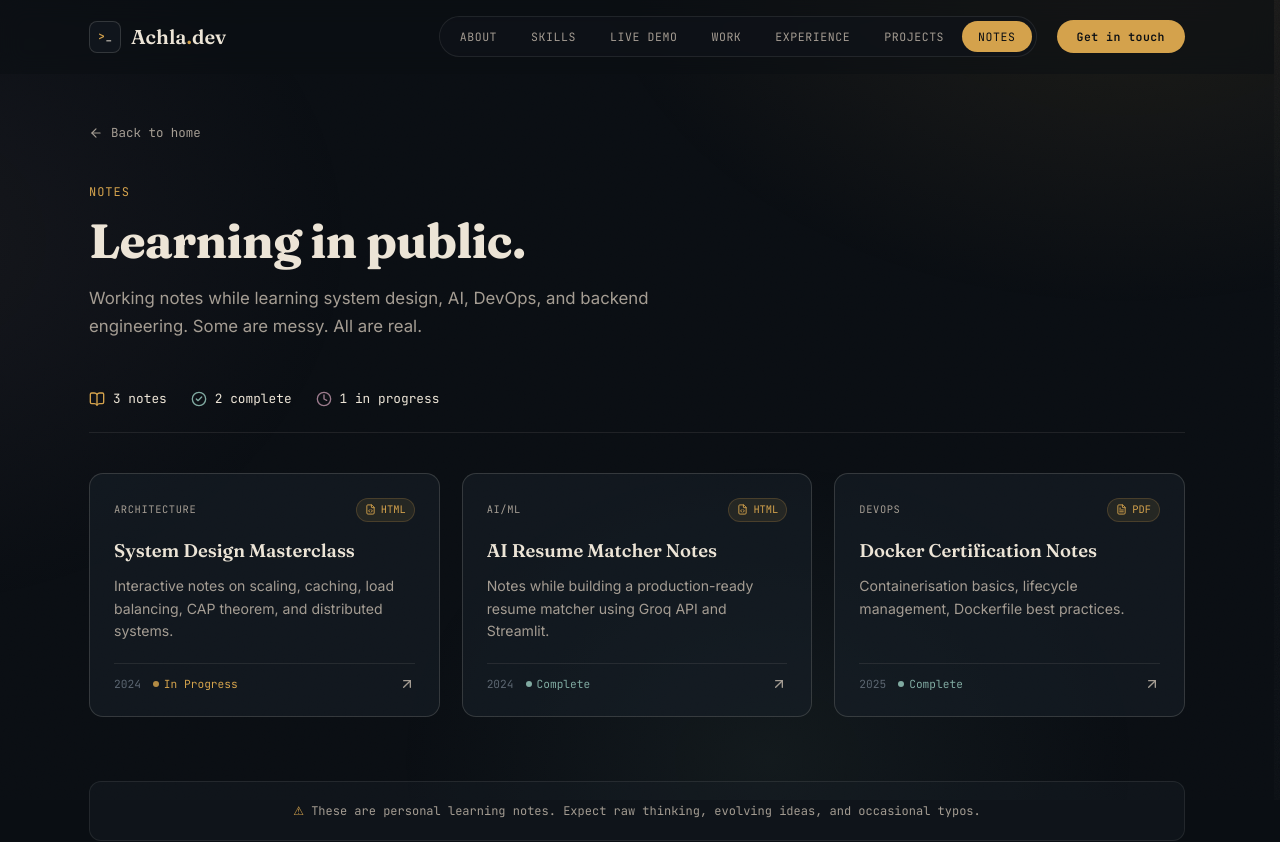
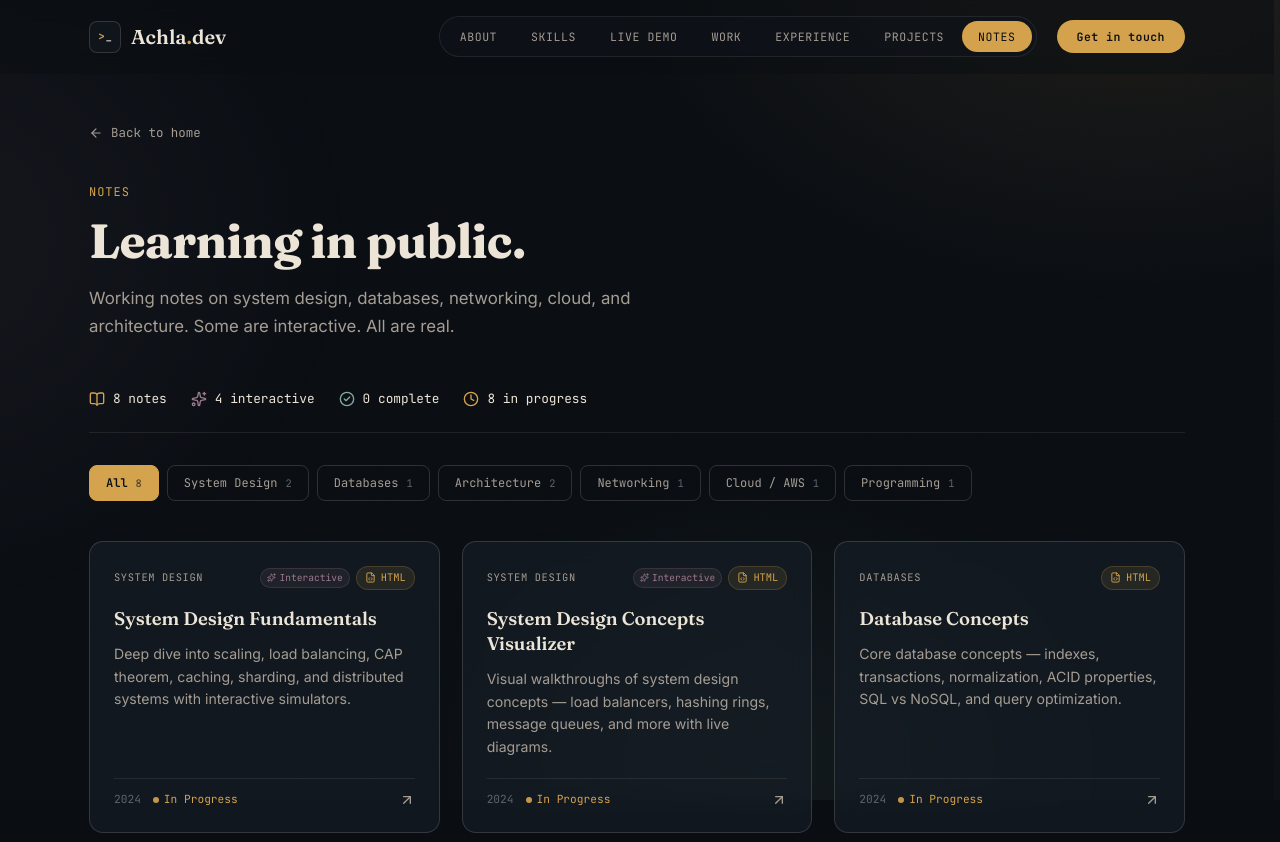
Before and after one commit to achla26/ash-portfolio, a Next.js app: page /notes in a window 1280 px wide. Shown: the top 842 px of the page. Built offline with nearby package versions, Linux system fonts and the light colour scheme.

Commit message:
feat: enhance Notes page with category filters and interactive note indicators; update notes data structure

```diff
--- a/src/app/notes/page.tsx
+++ b/src/app/notes/page.tsx
@@ -1,10 +1,12 @@
 "use client";
 
+import { useState } from "react";
 import Link from "next/link";
+import { motion, AnimatePresence } from "framer-motion";
 import { Container } from "@/components/layout/Container";
 import { Section } from "@/components/layout/Section";
 import { ScrollReveal } from "@/components/effects/ScrollReveal";
-import { notes } from "@/data/notes";
+import { notes, getNoteCategories, getNotesByCategory } from "@/data/notes";
 import {
   FileText,
   FileCode,
@@ -14,7 +16,9 @@ import {
   BookOpen,
   CheckCircle2,
   Clock,
+  Sparkles,
 } from "lucide-react";
+import { cn } from "@/lib/utils";
 
 function getFormatIcon(format: string, size = 13) {
   switch (format) {
@@ -28,6 +32,15 @@ function getFormatIcon(format: string, size = 13) {
 }
 
 export default function NotesPage() {
+  const [activeCategory, setActiveCategory] = useState("All");
+  const categories = getNoteCategories();
+  const filteredNotes = getNotesByCategory(activeCategory);
+
+  const getCategoryCount = (cat: string) => {
+    if (cat === "All") return notes.length;
+    return notes.filter((n) => n.category === cat).length;
+  };
+
   return (
     <Section className="pt-12">
       <Container>
@@ -55,19 +68,25 @@ export default function NotesPage() {
               Learning in public.
             </h1>
             <p className="text-paper-dim text-[1.05rem] leading-[1.7] max-w-[56ch]">
-              Working notes while learning system design, AI, DevOps, and
-              backend engineering. Some are messy. All are real.
+              Working notes on system design, databases, networking, cloud, and
+              architecture. Some are interactive. All are real.
             </p>
           </div>
         </ScrollReveal>
 
         {/* Stats bar */}
         <ScrollReveal>
-          <div className="flex items-center gap-6 mb-10 pb-6 border-b border-line flex-wrap">
+          <div className="flex items-center gap-6 mb-8 pb-6 border-b border-line flex-wrap">
             <div className="flex items-center gap-2">
               <BookOpen size={16} className="text-amber" />
               <span className="font-mono text-[0.8rem] text-paper">
                 {notes.length} notes
+              </span>
+            </div>
+            <div className="flex items-center gap-2">
+              <Sparkles size={16} className="text-mauve" />
+              <span className="font-mono text-[0.8rem] text-paper">
+                {notes.filter((n) => n.interactive).length} interactive
               </span>
             </div>
             <div className="flex items-center gap-2">
@@ -77,7 +96,7 @@ export default function NotesPage() {
               </span>
             </div>
             <div className="flex items-center gap-2">
-              <Clock size={16} className="text-mauve" />
+              <Clock size={16} className="text-amber" />
               <span className="font-mono text-[0.8rem] text-paper">
                 {notes.filter((n) => n.status === "In Progress").length} in
                 progress
@@ -86,14 +105,53 @@ export default function NotesPage() {
           </div>
         </ScrollReveal>
 
+        {/* Category filters */}
+        <ScrollReveal>
+          <div className="flex gap-2 flex-wrap mb-10">
+            {categories.map((cat) => (
+              <button
+                key={cat}
+                onClick={() => setActiveCategory(cat)}
+                className={cn(
+                  "font-mono text-[0.75rem] px-4 py-[8px] rounded-lg border transition-all duration-200",
+                  activeCategory === cat
+                    ? "bg-amber text-ink border-amber font-semibold"
+                    : "bg-transparent text-paper-dim border-line-strong hover:border-amber/50 hover:text-paper"
+                )}
+              >
+                {cat}
+                <span
+                  className={cn(
+                    "ml-2 text-[0.65rem]",
+                    activeCategory === cat ? "text-ink/60" : "text-slate"
+                  )}
+                >
+                  {getCategoryCount(cat)}
+                </span>
+              </button>
+            ))}
+          </div>
+        </ScrollReveal>
+
         {/* Notes grid */}
-        <div className="grid grid-cols-3 gap-[22px] max-lg:grid-cols-2 max-sm:grid-cols-1">
-          {notes.map((note, i) => (
-            <ScrollReveal key={note.id} delay={i * 0.05}>
-              <a
+        <AnimatePresence mode="wait">
+          <motion.div
+            key={activeCategory}
+            initial={{ opacity: 0, y: 12 }}
+            animate={{ opacity: 1, y: 0 }}
+            exit={{ opacity: 0, y: -12 }}
+            transition={{ duration: 0.3 }}
+            className="grid grid-cols-3 gap-[22px] max-lg:grid-cols-2 max-sm:grid-cols-1"
+          >
+            {filteredNotes.map((note, i) => (
+              <motion.a
+                key={note.id}
                 href={note.url}
                 target="_blank"
                 rel="noopener noreferrer"
+                initial={{ opacity: 0, y: 14 }}
+                animate={{ opacity: 1, y: 0 }}
+                transition={{ delay: i * 0.05, duration: 0.4 }}
                 className="group relative bg-card backdrop-blur-[12px] border border-line-strong rounded-[14px] p-6 transition-all duration-300 hover:border-amber/50 hover:shadow-[0_20px_50px_-20px_rgba(0,0,0,0.5)] no-underline flex flex-col h-full min-h-[240px]"
               >
                 {/* Top row */}
@@ -101,10 +159,18 @@ export default function NotesPage() {
                   <span className="font-mono text-[0.65rem] text-paper-dim uppercase tracking-[0.06em]">
                     {note.category}
                   </span>
-                  <span className="font-mono text-[0.65rem] text-amber bg-amber/10 border border-amber/20 px-2 py-[3px] rounded-full flex items-center gap-[5px]">
-                    {getFormatIcon(note.format, 11)}
-                    {note.format}
-                  </span>
+                  <div className="flex items-center gap-[6px]">
+                    {note.interactive && (
+                      <span className="font-mono text-[0.6rem] text-mauve bg-mauve/10 border border-mauve/20 px-[6px] py-[2px] rounded-full flex items-center gap-[3px]">
+                        <Sparkles size={9} />
+                        Interactive
+                      </span>
+                    )}
+                    <span className="font-mono text-[0.65rem] text-amber bg-amber/10 border border-amber/20 px-2 py-[3px] rounded-full flex items-center gap-[5px]">
+                      {getFormatIcon(note.format, 11)}
+                      {note.format}
+                    </span>
+                  </div>
                 </div>
 
                 {/* Title */}
@@ -146,10 +212,10 @@ export default function NotesPage() {
                     className="text-paper-dim group-hover:text-amber transition-all duration-300 group-hover:-translate-y-[2px] group-hover:translate-x-[2px]"
                   />
                 </div>
-              </a>
-            </ScrollReveal>
-          ))}
-        </div>
+              </motion.a>
+            ))}
+          </motion.div>
+        </AnimatePresence>
 
         {/* Disclaimer */}
         <ScrollReveal>
--- a/src/data/notes.ts
+++ b/src/data/notes.ts
@@ -10,40 +10,114 @@ export interface Note {
   status: NoteStatus;
   date: string;
   url: string;
+  interactive?: boolean;
 }
+
+const NOTES_BASE = "https://achla-notes.vercel.app";
 
 export const notes: Note[] = [
   {
-    id: "system-design",
-    title: "System Design Masterclass",
+    id: "system-design-fundamentals",
+    title: "System Design Fundamentals",
     description:
-      "Interactive notes on scaling, caching, load balancing, CAP theorem, and distributed systems.",
+      "Deep dive into scaling, load balancing, CAP theorem, caching, sharding, and distributed systems with interactive simulators.",
+    category: "System Design",
+    format: "HTML",
+    status: "In Progress",
+    date: "2024",
+    url: `${NOTES_BASE}/system-design-fundamentals.html`,
+    interactive: true,
+  },
+  {
+    id: "system-design-visualizer",
+    title: "System Design Concepts Visualizer",
+    description:
+      "Visual walkthroughs of system design concepts — load balancers, hashing rings, message queues, and more with live diagrams.",
+    category: "System Design",
+    format: "HTML",
+    status: "In Progress",
+    date: "2024",
+    url: `${NOTES_BASE}/system-design-concepts-visualizer.html`,
+    interactive: true,
+  },
+  {
+    id: "database-concepts",
+    title: "Database Concepts",
+    description:
+      "Core database concepts — indexes, transactions, normalization, ACID properties, SQL vs NoSQL, and query optimization.",
+    category: "Databases",
+    format: "HTML",
+    status: "In Progress",
+    date: "2024",
+    url: `${NOTES_BASE}/database-concepts.html`,
+  },
+  {
+    id: "design-patterns",
+    title: "Design Patterns",
+    description:
+      "Common software design patterns explained with code examples — Singleton, Factory, Observer, Strategy, and more.",
     category: "Architecture",
     format: "HTML",
     status: "In Progress",
     date: "2024",
-    url: "https://notes.achla.dev/system-design.html",
+    url: `${NOTES_BASE}/design-pattern.html`,
   },
   {
-    id: "ai-resume-matcher",
-    title: "AI Resume Matcher Notes",
+    id: "design-patterns-hinglish",
+    title: "Design Patterns (Hinglish Edition)",
     description:
-      "Notes while building a production-ready resume matcher using Groq API and Streamlit.",
-    category: "AI/ML",
+      "Design patterns explained in Hinglish for easier understanding — same patterns, more relatable language and examples.",
+    category: "Architecture",
     format: "HTML",
-    status: "Complete",
+    status: "In Progress",
     date: "2024",
-    url: "https://notes.achla.dev/ai-resume-matcher.html",
+    url: `${NOTES_BASE}/design-pattern-hinglish.html`,
   },
   {
-    id: "docker-notes",
-    title: "Docker Certification Notes",
+    id: "networking",
+    title: "Interactive Networking Notes",
     description:
-      "Containerisation basics, lifecycle management, Dockerfile best practices.",
-    category: "DevOps",
-    format: "PDF",
-    status: "Complete",
-    date: "2025",
-    url: "file:///C:/Users/Gurpreet/Downloads/_OceanofPDF.com_AI_Engineering_Building_Applications_-_Chip_Huyen.pdf",
+      "Networking fundamentals with interactive visuals — TCP/UDP, HTTP/HTTPS, DNS, WebSockets, and how the internet actually works.",
+    category: "Networking",
+    format: "HTML",
+    status: "In Progress",
+    date: "2024",
+    url: `${NOTES_BASE}/interactive-networks-notes.html`,
+    interactive: true,
+  },
+  {
+    id: "aws-floci-lab",
+    title: "AWS FLoCI Lab Guide",
+    description:
+      "Hands-on AWS lab guide — services setup and cloud infrastructure best practices.",
+    category: "Cloud / AWS",
+    format: "HTML",
+    status: "In Progress",
+    date: "2024",
+    url: `${NOTES_BASE}/aws-floci-lab-guide.html`,
+  },
+  {
+    id: "java",
+    title: "Interactive Java Notes",
+    description:
+      "java fundamentals with interactive code snippets and live examples — OOP, collections, streams, and more.",
+    category: "Programming",
+    format: "HTML",
+    status: "In Progress",
+    date: "2024",
+    url: `${NOTES_BASE}/java-notes.html`,
+    interactive: true,
   },
 ];
+
+// Helper: get unique categories
+export const getNoteCategories = (): string[] => {
+  const categories = Array.from(new Set(notes.map((n) => n.category)));
+  return ["All", ...categories];
+};
+
+// Helper: filter by category
+export const getNotesByCategory = (category: string): Note[] => {
+  if (category === "All") return notes;
+  return notes.filter((n) => n.category === category);
+};
```
